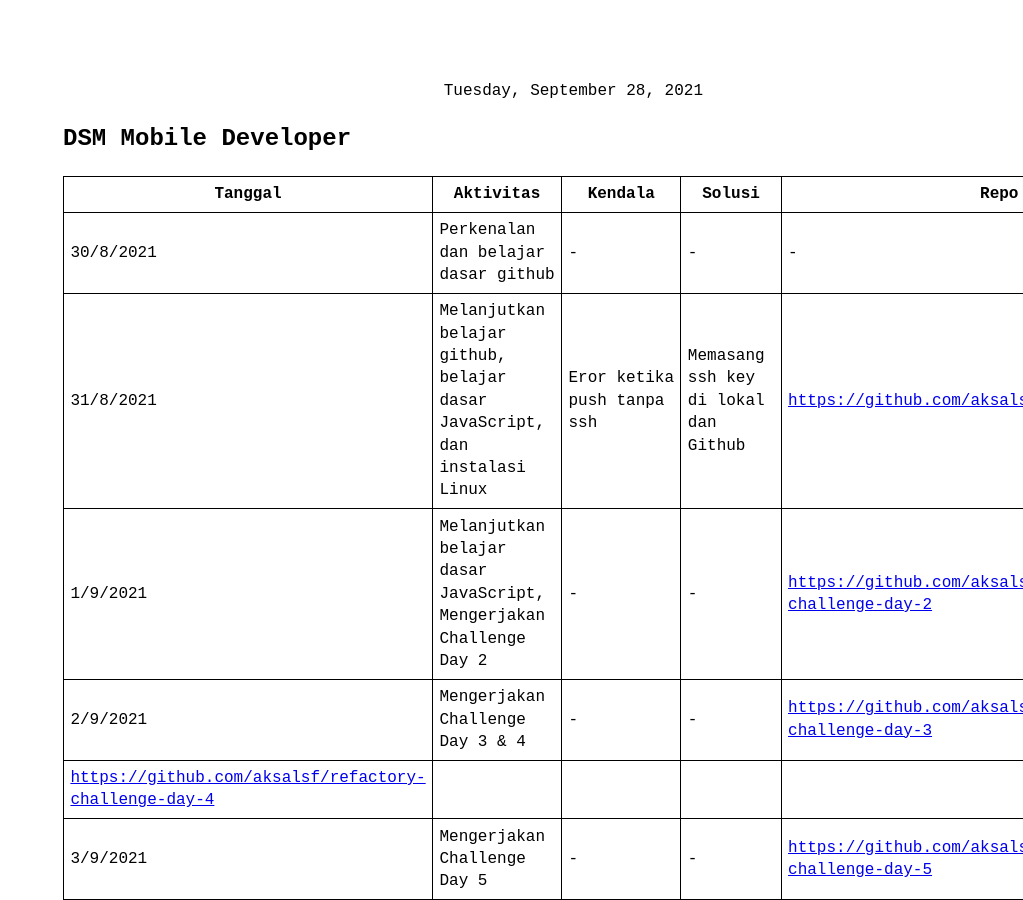
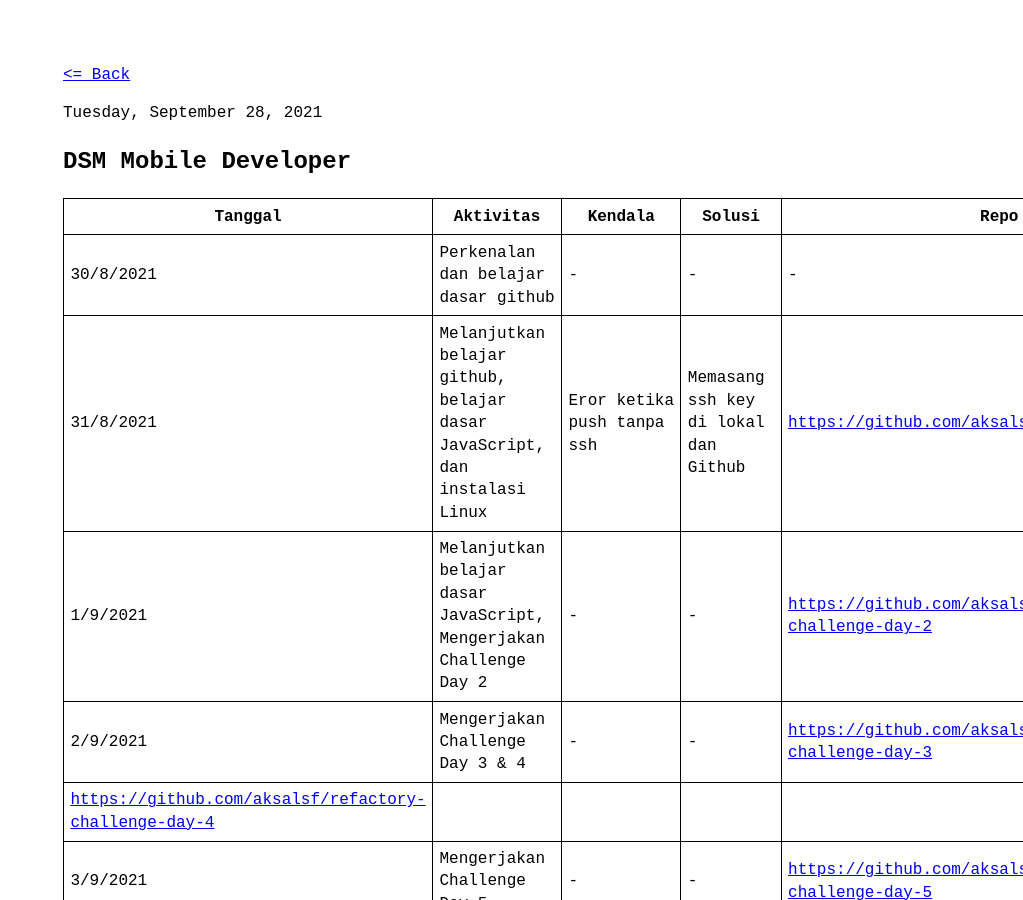
Before and after one commit to aksalsf/refactory-daily-activity, a Jekyll site: the page built from _posts/2021-09-28-dsm-mobile-dev.md, in a window 1280 px wide and 900 px high. Shown: the whole window, without its empty margins (257-1280 px from the left). Built offline with Jekyll 4.4.1, drawn with Linux system fonts in a browser that asks for light colours.

Commit message:
ganti posisi tanggal ke kiri dan benerin back anchor

```diff
--- a/_includes/back_link.html
+++ b/_includes/back_link.html
@@ -1 +1 @@
-<a href="{{ "/" | relative_url }}">{{ site.theme_config.back_home_text }}</a>
+<a href="{{ "/" | relative_url }}"> <= Back</a>
--- a/_layouts/post.html
+++ b/_layouts/post.html
@@ -5,7 +5,7 @@ layout: default
 {%-include back_link.html-%}
 
 <article>
-  <p class="post-meta">
+  <p>
     <time datetime="{{ page.date }}">{{ page.date | date: "%A, %B %-d, %Y" }}</time>
   </p>
 
```
